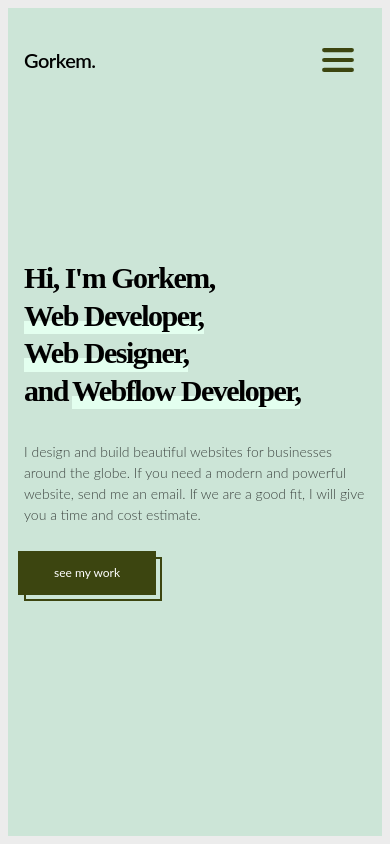
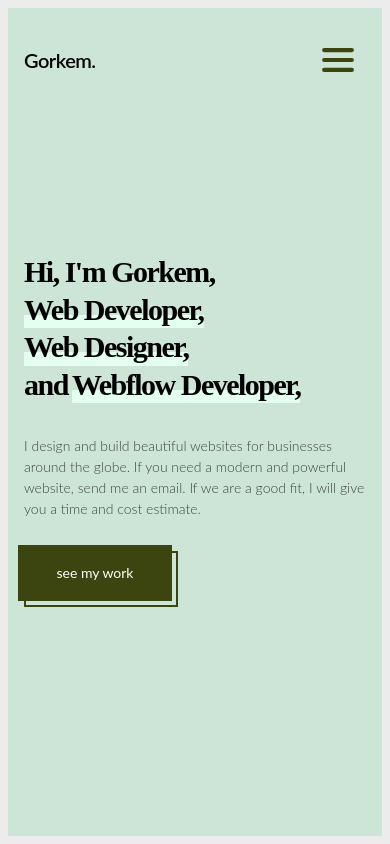
Before and after one commit to serin-gorkem/Portfolio, a React (Vite) app: page / in a window 390 px wide. Shown: the top 844 px of the page. Built offline with nearby package versions, Linux system fonts and the light colour scheme.

Commit message:
style: footer rights text opacity increased, home page see my work CTA size increased on mobile.

```diff
--- a/src/components/Footer.jsx
+++ b/src/components/Footer.jsx
@@ -42,7 +42,7 @@ function Footer() {
       <a
         href="https://www.linkedin.com/in/gorkem-serin-097606227/"
         aria-label="Link to my Linkedin"
-        className="absolute -bottom-6 text-[0.625rem] opacity-40 sm:text-xs xl:-bottom-12 xl:text-xl"
+        className="absolute -bottom-6 text-[0.625rem] opacity-60 sm:text-xs xl:-bottom-12 xl:text-xl"
       >
         © All rights reserved - Gorkem Serin
       </a>
--- a/src/sections/Home.jsx
+++ b/src/sections/Home.jsx
@@ -59,10 +59,10 @@ function Home() {
             globe. If you need a modern and powerful website, send me an email.
             If we are a good fit, I will give you a time and cost estimate.
           </h2>
-          <div className="relative animate-fade-in h-[2.75rem] w-[8.625rem] border-2 border-secondary sm:h-[3.75rem] sm:w-[10.625rem]">
+          <div className="relative animate-fade-in h-[3.5rem] w-[9.625rem] border-2 border-secondary sm:h-[3.75rem] sm:w-[10.625rem]">
             {/* CTA Button with the animation logic of moving it on the x and y with transition */}
             <Link smooth to="#work">
-              <button className="h-[2.75rem] w-[8.625rem] -translate-x-2 -translate-y-2 bg-secondary font-lato text-xs text-white transition-all duration-500 hover:translate-x-0 hover:translate-y-0 sm:h-[3.75rem] sm:w-[10.625rem] sm:text-base">
+              <button className="h-[3.5rem] w-[9.625rem] -translate-x-2 -translate-y-2 bg-secondary font-lato text-sm text-white transition-all duration-500 hover:translate-x-0 hover:translate-y-0 sm:h-[3.75rem] sm:w-[10.625rem] sm:text-base">
                 see my work
               </button>
             </Link>
```
